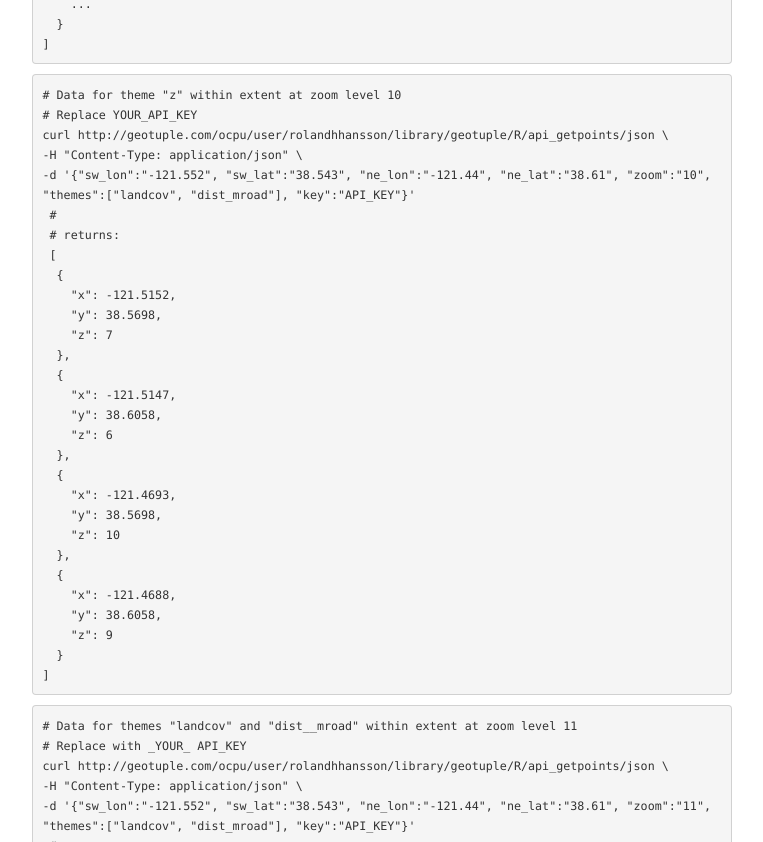
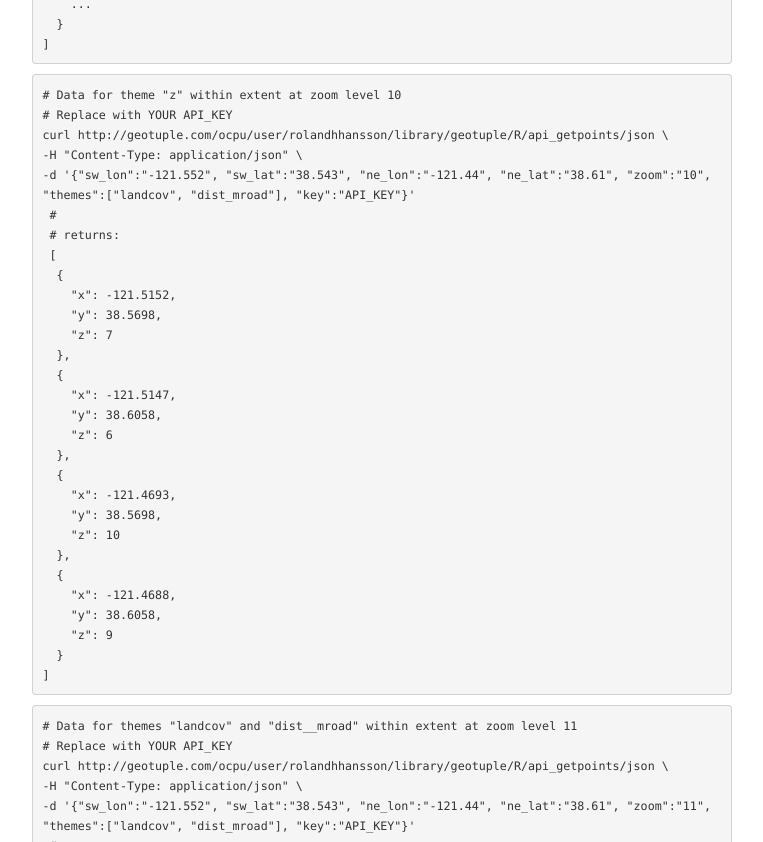
Before and after one commit to rhansson/geotuple, a Jekyll site: the page built from docs/pages/api.md, in a window 1280 px wide and 1400 px high, scrolled down 3237 px. Shown: the part 172-1014 px from the top of the window, without its empty margins (258-1021 px from the left). Built offline with Jekyll 4.4.1, drawn with Linux system fonts in a browser that asks for light colours; some of the changed text lies outside the part shown.

````diff
--- a/docs/pages/api.md
+++ b/docs/pages/api.md
@@ -59,7 +59,7 @@ _Notice that curl is used for illustration only, any HTTP client will do._
 
 
 ```
-# **Available themes**
+# Available themes
 curl -X POST http://geotuple.com/ocpu/user/rolandhhansson/library/geotuple/R/api_getthemes/json -H "Content-Type: application/json"
 #
 # returns:
@@ -93,7 +93,7 @@ curl -X POST http://geotuple.com/ocpu/user/rolandhhansson/library/geotuple/R/api
 ```
 
 ```
-# **Properties for theme "z"**
+# Properties for theme "z"
 curl http://geotuple.com/ocpu/user/rolandhhansson/library/geotuple/R/api_getthemeprops/json \
  -H "Content-Type: application/json" \
  -d '{"theme":"z"}'
@@ -170,7 +170,7 @@ curl http://geotuple.com/ocpu/user/rolandhhansson/library/geotuple/R/api_getpoin
 
 ```
 # Data for theme "z" within extent at zoom level 10
-# Replace YOUR_API_KEY
+# Replace with YOUR API_KEY
 curl http://geotuple.com/ocpu/user/rolandhhansson/library/geotuple/R/api_getpoints/json \
 -H "Content-Type: application/json" \
 -d '{"sw_lon":"-121.552", "sw_lat":"38.543", "ne_lon":"-121.44", "ne_lat":"38.61", "zoom":"10", "themes":["landcov", "dist_mroad"], "key":"API_KEY"}'
@@ -202,7 +202,7 @@ curl http://geotuple.com/ocpu/user/rolandhhansson/library/geotuple/R/api_getpoin
 
 ```
 # Data for themes "landcov" and "dist__mroad" within extent at zoom level 11
-# Replace with _YOUR_ API_KEY
+# Replace with YOUR API_KEY
 curl http://geotuple.com/ocpu/user/rolandhhansson/library/geotuple/R/api_getpoints/json \
 -H "Content-Type: application/json" \
 -d '{"sw_lon":"-121.552", "sw_lat":"38.543", "ne_lon":"-121.44", "ne_lat":"38.61", "zoom":"11", "themes":["landcov", "dist_mroad"], "key":"API_KEY"}'
````
Also changed, not shown: other parts of docs/pages/api.md (+6 -6 lines).
